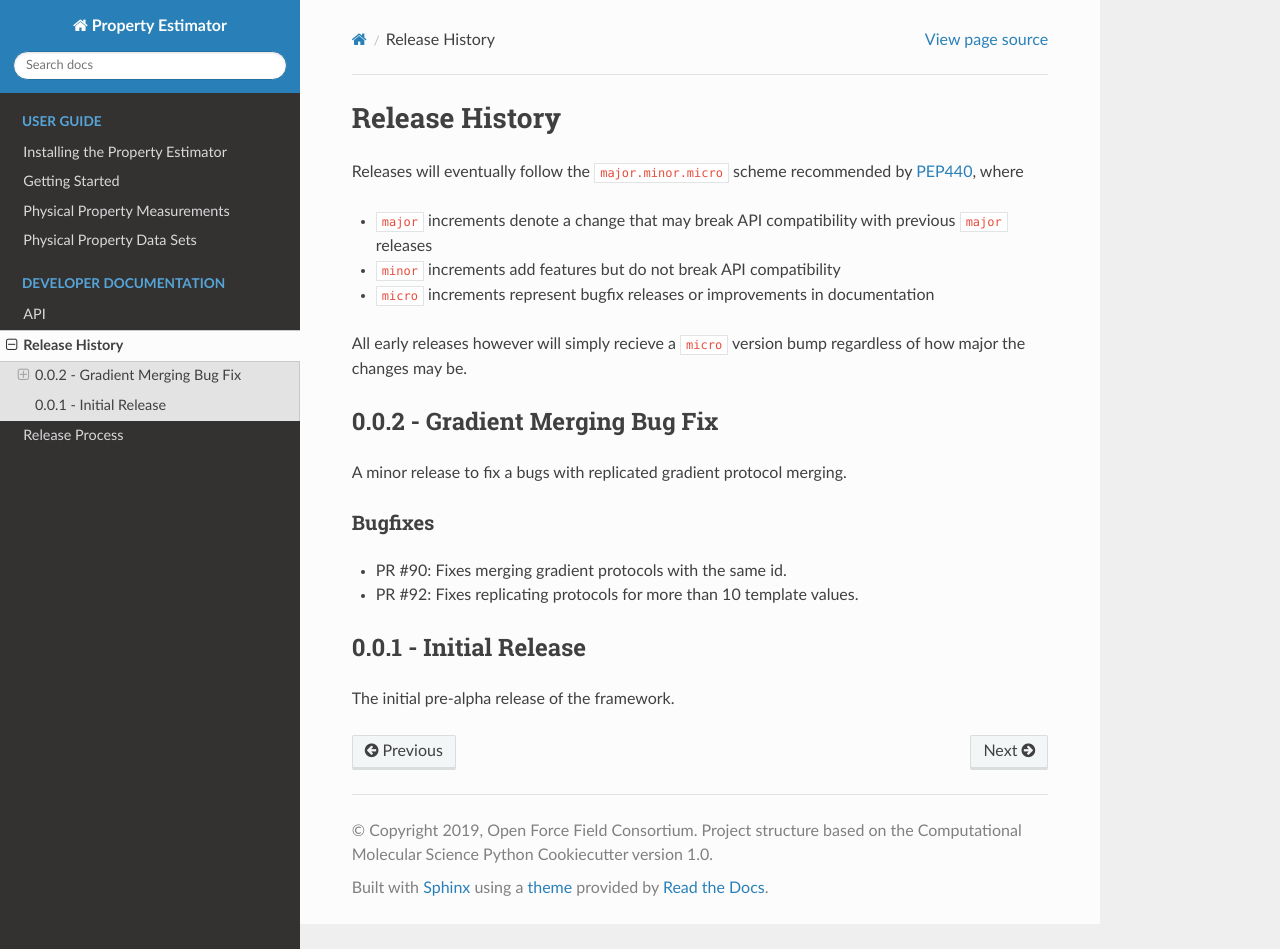
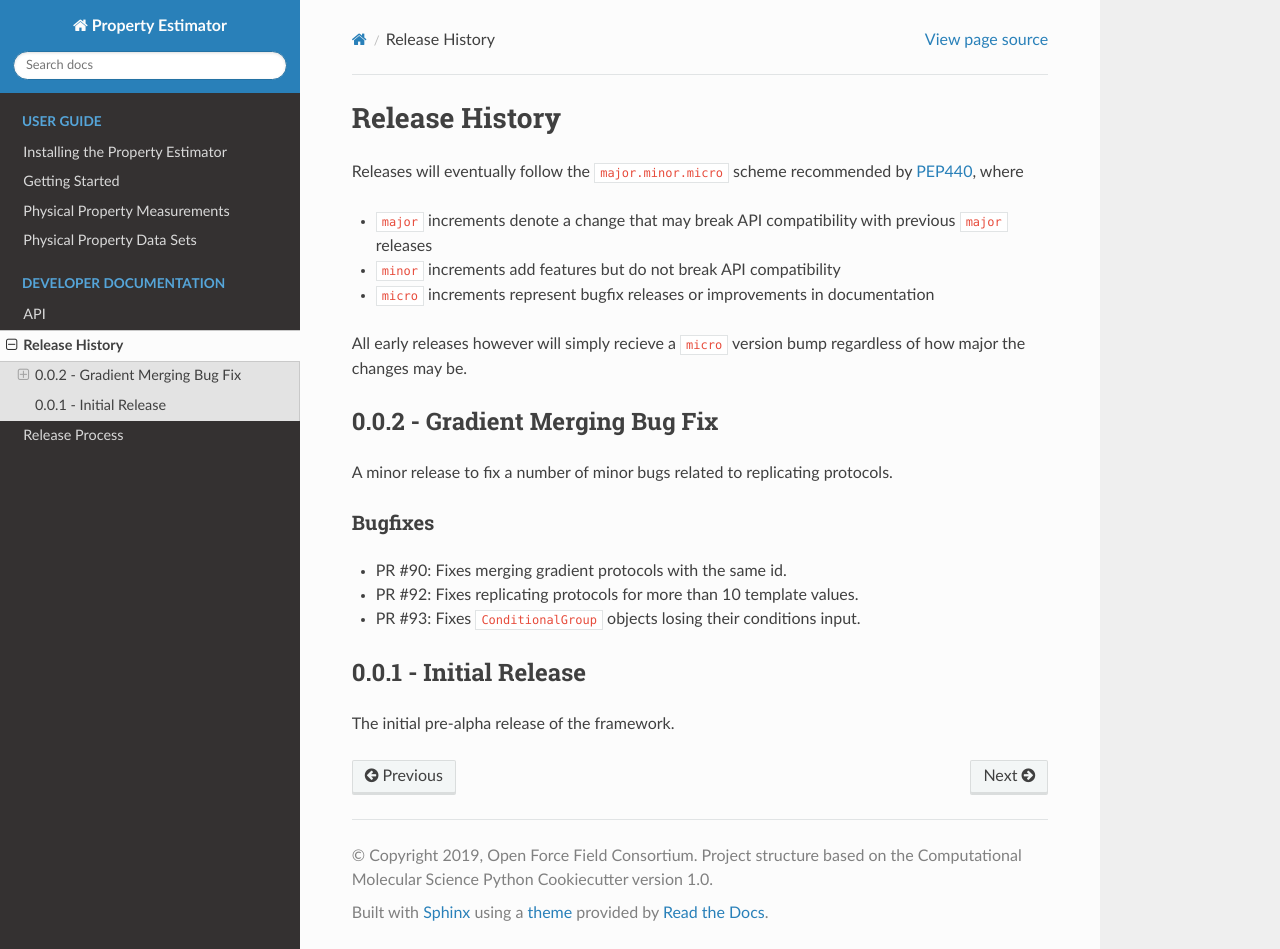
Before and after one commit to openforcefield/openff-evaluator, a Sphinx documentation site: the page built from docs/releasehistory.rst, in a window 1280 px wide and 949 px high. Built offline with Sphinx 7.4.7 and the Read the Docs theme 2.0.0, drawn with Linux system fonts in a browser that asks for light colours.

Commit message:
Update for bug fix in #93

```diff
--- a/docs/releasehistory.rst
+++ b/docs/releasehistory.rst
@@ -14,13 +14,14 @@ how major the changes may be.
 0.0.2 - Gradient Merging Bug Fix
 --------------------------------
 
-A minor release to fix a bugs with replicated gradient protocol merging.
+A minor release to fix a number of minor bugs related to replicating protocols.
 
 Bugfixes
 """"""""
 
 * PR #90: Fixes merging gradient protocols with the same id.
 * PR #92: Fixes replicating protocols for more than 10 template values.
+* PR #93: Fixes ``ConditionalGroup`` objects losing their conditions input.
 
 0.0.1 - Initial Release
 -----------------------
```
